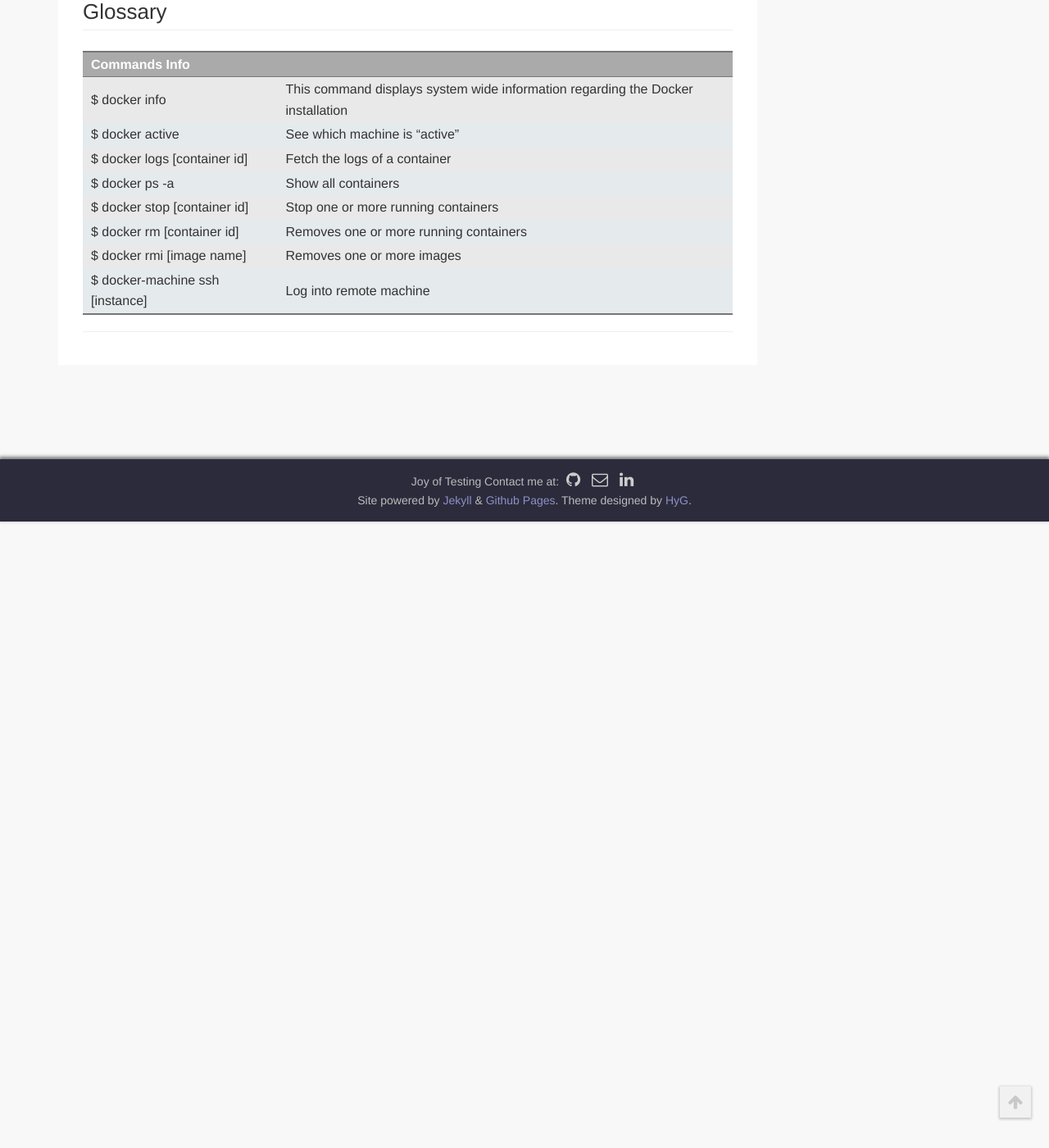
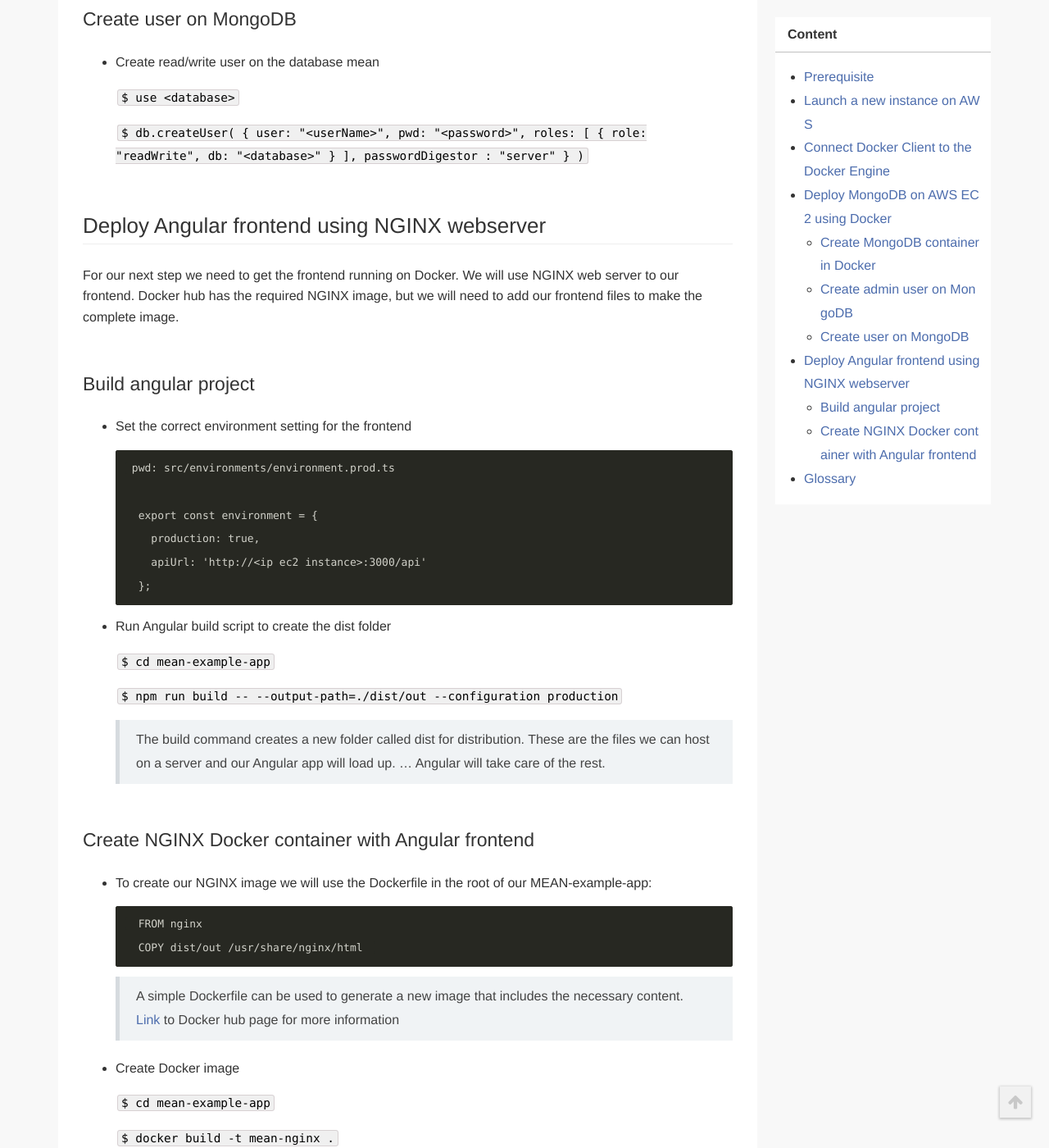
Before and after one commit to RickSchuurman/ickschuurman.github.io, a Jekyll site: the page built from _posts/2019-04-17-Deploying-MongoDB-on-AWS.markdown, in a window 1280 px wide and 1400 px high, scrolled down 2909 px. Shown: the whole window at 82% size. Built offline with Jekyll 4.4.1, drawn with Linux system fonts in a browser that asks for light colours; a style sheet for code colours, icons or effects is not loaded; before the commit the page ends 3545 px from its top, so only the background shows below that; some of the changed text lies outside the part shown.

Commit message:
Update post

`````diff
--- a/_posts/2019-04-17-Deploying-MongoDB-on-AWS.markdown
+++ b/_posts/2019-04-17-Deploying-MongoDB-on-AWS.markdown
@@ -1,21 +1,32 @@
 ---
 layout: post
-title:  "Deploying MongoDB on AWS using Docker!"
+title:  "Deploying MEAN app on AWS using Docker!"
 date:   2019-04-17 15:15:54
 categories: deploy
-tags: AWS EC2 Docker Docker-Machine MongoDB
-excerpt: How to deploy a MongoDB on AWS EC2 using Docker
+tags: AWS EC2 Docker Docker-Machine MongoDB NGINX
+excerpt: How to deploy a MEAN app on AWS EC2 using Docker
 ---
 
 * content
 {:toc}
+
+
+This post is a step by step guide on how to deploy your own mean app, consisting of a MongoDB, Node backend and Angular frontend on AWS using Docker.
+
+For this guide we use the MEAN example app which I created for this purpose. You can find it here:
+
+``
+https://github.com/RickSchuurman/mean-example-app
+``
+
 
 ## Prerequisite
 
 1. Docker installed on your local machine
 2. You can access AWS from your terminal using the IAM service
 
-##  Launch a new instance on AWS
+
+## Launch a new instance on AWS
 
 * Create a EC2 instance with a Docker engine remotely from our computer with Docker Machine.
 
@@ -35,7 +46,6 @@ excerpt: How to deploy a MongoDB on AWS EC2 using Docker
     > Docker Machine is a tool that lets you install Docker Engine on virtual hosts, and manage the hosts with docker-machine commands.
       You can use Docker Machine to create Docker hosts on your local machine or on cloud providers like AWS. <br /><br />
       [Link](https://docs.docker.com/machine/overview/) to the Docker Machine homepage.
-
 
 
 ## Connect Docker Client to the Docker Engine
@@ -65,7 +75,12 @@ Connect your Docker Client to the Docker Engine running on AWS EC2 instance
     ``
 
 
-## Create MongoDB container in Docker
+## Deploy MongoDB on AWS EC2 using Docker
+
+Now we can start with deploying a MongoDb on the just created EC2 instance.
+
+
+### Create MongoDB container in Docker
 
 ``
 $ docker run -d -p 27017:27017 --name <container name> -v ~/dataMongo:/data/db mongo
@@ -86,7 +101,7 @@ $ docker run -d -p 27017:27017 --name <container name> -v ~/dataMongo:/data/db m
 
 
 
-## Create admin user on MongoDB
+### Create admin user on MongoDB
 
 * Get IP EC2 instances
 
@@ -140,7 +155,7 @@ $ docker run -d -p 27017:27017 --name <container name> -v ~/dataMongo:/data/db m
     ``
 
 
-## Create user on MongoDB
+### Create user on MongoDB
 
 * Create read/write user on the database mean
 
@@ -160,6 +175,85 @@ $ docker run -d -p 27017:27017 --name <container name> -v ~/dataMongo:/data/db m
     ``
 
 
+## Deploy Angular frontend using NGINX webserver
+
+For our next step we need to get the frontend running on Docker. We will use NGINX web server to our frontend.
+Docker hub has the required NGINX image, but we will need to add our frontend files to make the complete image.
+
+
+### Build angular project
+
+* Set the correct environment setting for the frontend
+
+    ````
+   pwd: src/environments/environment.prod.ts
+
+    export const environment = {
+      production: true,
+      apiUrl: 'http://<ip ec2 instance>:3000/api'
+    };
+    ````
+
+* Run Angular build script to create the dist folder
+
+    ``
+    $ cd mean-example-app
+    ``
+
+    ``
+    $ npm run build -- --output-path=./dist/out --configuration production
+    ``
+
+    > The build command creates a new folder called dist for distribution. These are the files we can host on a server and our Angular app will load up. ... Angular will take care of the rest.
+
+
+### Create NGINX Docker container with Angular frontend
+
+* To create our NGINX image we will use the Dockerfile in the root of our MEAN-example-app:
+
+    ````
+    FROM nginx
+    COPY dist/out /usr/share/nginx/html
+    ````
+
+
+    >  A simple Dockerfile can be used to generate a new image that includes the necessary content. <br />
+    [Link](https://hub.docker.com/_/nginx) to Docker hub page for more information
+
+
+* Create Docker image
+
+     ``
+    $ cd mean-example-app
+    ``
+
+    ``
+    $ docker build -t mean-nginx .
+    ``
+
+* Create Docker container
+
+    ``
+    $ docker run -p 80:80 --name nginx-mean -d mean-nginx
+    ``
+
+    Check if the frontend is running by visiting: `http://ip-given-by-docker-machine`
+
+
+* Check logging Docker container
+
+    If something went wrong you can check the logging
+
+
+    ``
+    $ docker ps -a
+    ``
+
+    ``
+    $ docker logs mean-nginx
+    ``
+
+
 ## Glossary
 
 | Commands                            Info                                                                                      |
`````
